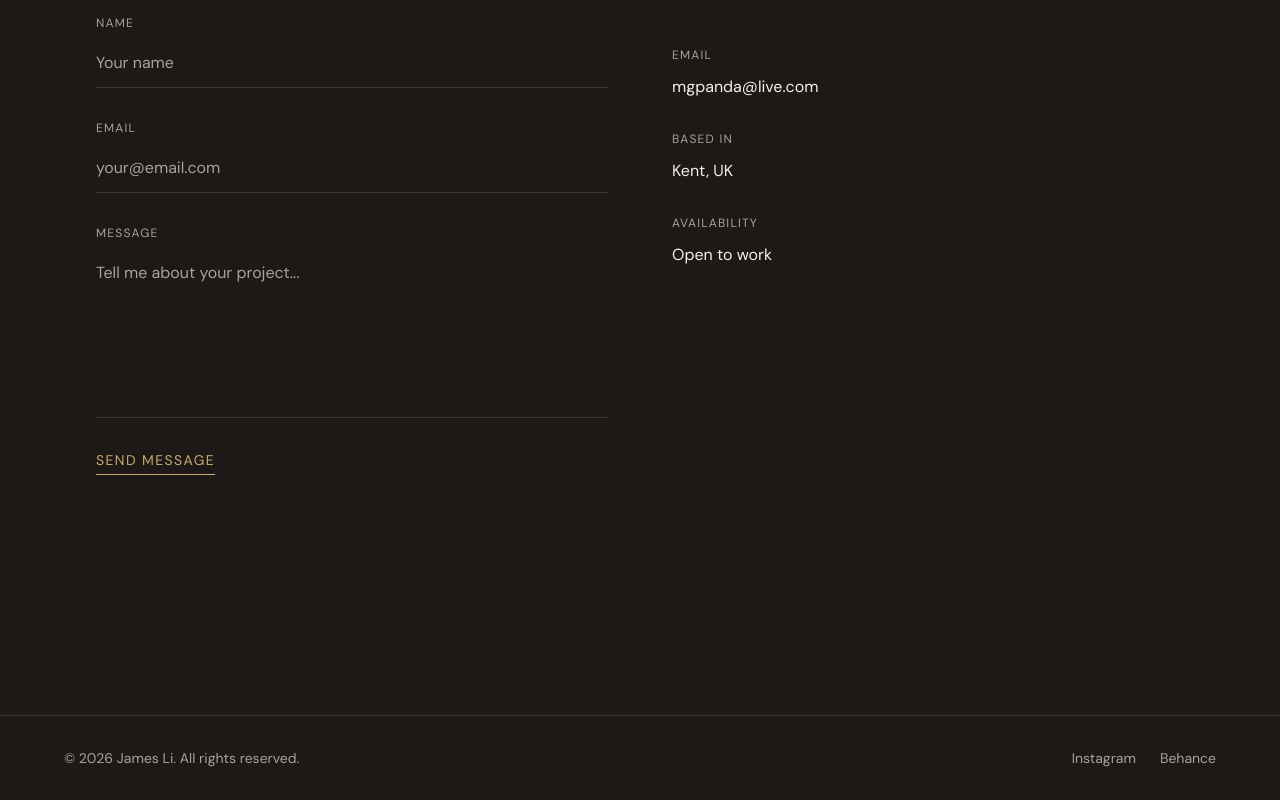
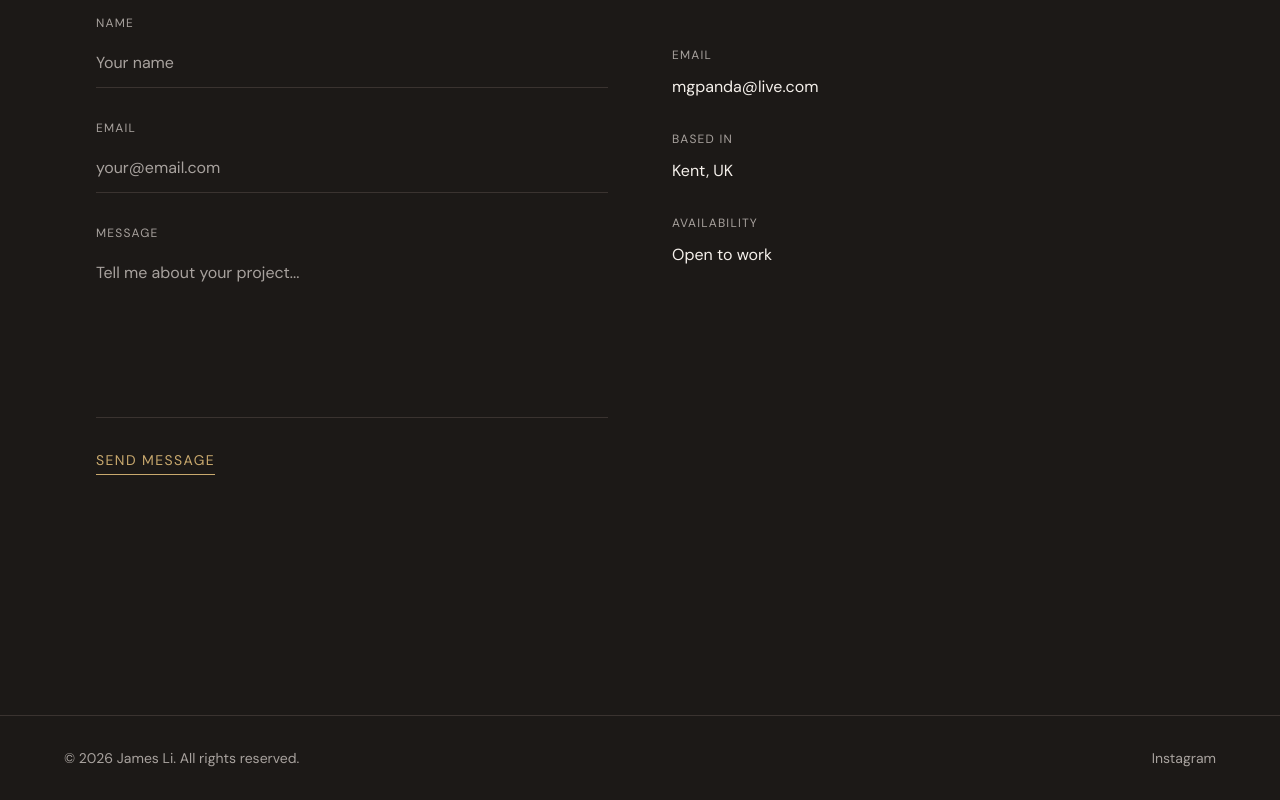
Before and after one commit to RaidenVal/RaidenVal.github.io, a React (Vite) app: page /contact in a window 1280 px wide. Shown: the part 461-1261 px from the top of the page. Built offline with nearby package versions, Linux system fonts and the light colour scheme; a web font is replaced by a local one.

Commit message:
feat: update footer with real Instagram link and remove Behance

```diff
--- a/src/components/Footer.jsx
+++ b/src/components/Footer.jsx
@@ -7,20 +7,12 @@ function Footer() {
         </p>
         <div className="flex gap-6">
           <a
-            href="https://www.instagram.com"
+            href="https://www.instagram.com/jli_works"
             target="_blank"
             rel="noopener noreferrer"
             className="text-sm text-(--color-text-muted) hover:text-(--color-accent) transition-colors"
           >
             Instagram
-          </a>
-          <a
-            href="https://www.behance.net"
-            target="_blank"
-            rel="noopener noreferrer"
-            className="text-sm text-(--color-text-muted) hover:text-(--color-accent) transition-colors"
-          >
-            Behance
           </a>
         </div>
       </div>
```
